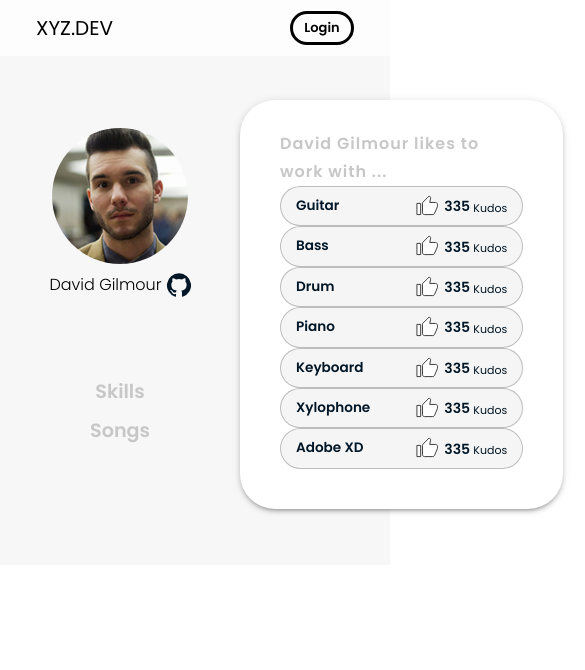
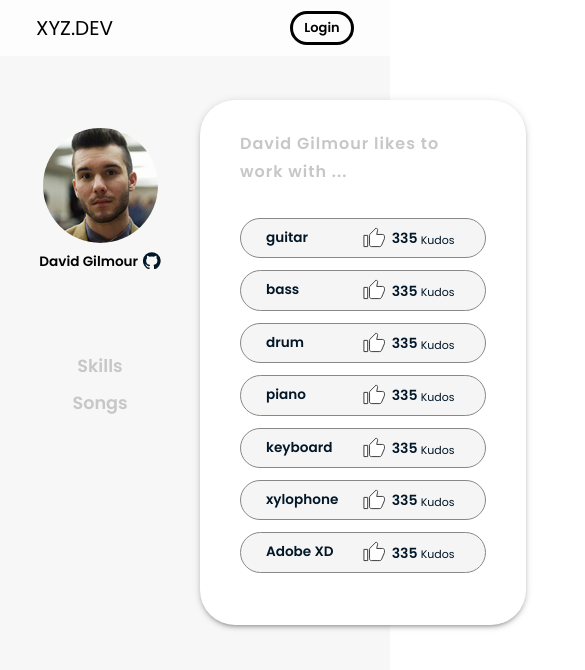
Before and after one commit to therealilyaskhan/songs-sharing, a React (Create React App) app in the folder frontend/: page /profile in a window 390 px wide. Shown: the top 670 px of the page, 585 px wide, since content can reach past the window. Built offline with nearby package versions, Linux system fonts and the light colour scheme.

Commit message:
user profile made complelety responsive for ipad and tablet users

```diff
--- /dev/null
+++ b/frontend/src/components/ArtistSkillItem.js
@@ -0,0 +1,96 @@
+import { useState } from 'react';
+import Box from '@material-ui/core/Box';
+import Typography from '@material-ui/core/Typography';
+import { makeStyles } from '@material-ui/core/styles';
+
+import ThumbUpIcon from '@material-ui/icons/ThumbUp';
+
+import IWT from '../components/IWT';
+
+const useStyles = makeStyles({
+  skillItem: {
+    fontSize: 12,
+    backgroundColor: 'rgba(0, 0, 0, 0.04)',
+    padding: '5px 30px 5px 25px',
+    marginBottom: 12,
+    borderRadius: 50,
+    border: '0.5px solid #888888'
+  },
+  iwtTextSize: {
+    '& > *': {
+      fontSize: '0.85rem',
+    }
+  },
+  iwtWeight600: {
+    '& > *': {
+      fontWeight: 600
+    }
+  },
+  weight600: {
+    fontWeight: 600
+  },
+  kudos: {
+    fontSize: 11,
+    fontWeight: 400,
+    marginBottom: '-4px'
+  },
+  thumb: {
+    width: '1.4rem',
+    height: 'auto',
+    cursor: 'pointer',
+  },
+  notLikedThumb: {
+    fill: '#ffffff',
+    stroke: '#333333',
+  },
+  likedThumb: {
+    fill: '#2d86ff',
+  }
+});
+
+export default function ArtistSkillItem({ skill }) {
+
+  const classes = useStyles();
+  const [liked, setLiked] = useState(false);
+
+  const toggleLikeClass = () => {
+    setLiked(!liked);
+  };
+
+  return (
+    <Box
+      key={skill.skillName}
+      className={classes.skillItem}
+      display='flex'
+      justifyContent='space-between'
+      alignItems='center'
+    >
+      <IWT
+        endIcon
+        text={skill.skillName}
+        textSizeRule={classes.iwtTextSize}
+        textWeightRule={classes.iwtWeight600}
+        mrText={20}
+      >
+        <ThumbUpIcon
+          className={`${classes.thumb} ${liked ? classes.likedThumb : classes.notLikedThumb}`}
+          onClick={toggleLikeClass}
+        />
+      </IWT>
+      <Box ml={0.75} mr={0.4} mb={-0.25} >
+        <Typography
+          className={classes.weight600}
+          variant="subtitle2"
+        >
+          {skill.kudos}
+        </Typography>
+      </Box>
+      <Typography
+        variant="caption"
+        className={classes.kudos}
+      >
+        Kudos
+      </Typography>
+    </Box>
+  );
+}
--- a/frontend/src/components/IWT.js
+++ b/frontend/src/components/IWT.js
@@ -15,6 +15,8 @@ const useStyles = makeStyles((theme) => ({
   listText: {
     paddingLeft: props => props.endIcon ? 0 : 5,
     paddingRight: props => props.endIcon ? 5 : 0,
+    marginRight: props => props.mrText ? props.mrText : 0,
+    marginLeft: props => props.mlText ? props.mlText : 0,
     flex: props => props.centered ? '0 0 auto' : '1 1 auto'
   }
 }));
--- a/frontend/src/components/UserProfileInfo.js
+++ b/frontend/src/components/UserProfileInfo.js
@@ -3,7 +3,7 @@ import List from '@material-ui/core/List';
 import ListItem from '@material-ui/core/ListItem';
 import ListItemText from '@material-ui/core/ListItemText';
 import { makeStyles } from '@material-ui/core/styles';
-import { Box } from '@material-ui/core';
+import { Box, useMediaQuery } from '@material-ui/core';
 
 import GitHubIcon from '@material-ui/icons/GitHub';
 
@@ -12,7 +12,7 @@ import IWT from './IWT';
 
 const useStyles = makeStyles((theme) => ({
   listItemText: {
-    fontSize: '1.2rem',
+    fontSize: sm => sm ? '1.1rem' : '1.2rem',
     fontWeight: 700,
     color: '#C7C7C7',
     textTransform: 'capitalize'
@@ -35,12 +35,25 @@ const useStyles = makeStyles((theme) => ({
     '&:active > * > *, &:focus > * > *': {
       color: '#0F94EC'
     }
+  },
+  iwtTextSize: {
+    '& > *': {
+      fontSize: '0.85rem',
+    }
+  },
+  userIcon: {
+    marginTop: '-3px'
+  },
+  smallIcon: {
+    width: '1.1rem',
+    height: 'auto'
   }
 }));
 
 export default function UserProfileInfo({ userPhoto, fullName, setActiveLink, profileNavs }) {
 
-  const classes = useStyles();
+  const sm = useMediaQuery('(max-width:640px)');
+  const classes = useStyles(sm);
 
   const navs = (
     <List>
@@ -72,16 +85,19 @@ export default function UserProfileInfo({ userPhoto, fullName, setActiveLink, pr
           centered
           alt="artist photo"
           aria-label="artist photo"
-          size={136}
+          size={sm ? 115 : 136}
         />
         <IWT
           centered
           endIcon
           text={fullName}
           customStyles={classes.iwt}
+          textWeightRule={classes.weight600}
+          {...sm ? { textSizeRule: classes.iwtTextSize } : {}}
         >
           <GitHubIcon
             color="primary"
+            className={`${classes.userIcon} ${sm ? classes.smallIcon : ''}`}
           />
         </IWT>
       </Box>
--- a/frontend/src/layout/UserProfileLayout.js
+++ b/frontend/src/layout/UserProfileLayout.js
@@ -8,6 +8,7 @@ import UserSkillsScreen from '../screens/UserSkillsScreen';
 import UserSongsScreen from '../screens/UserSongsScreen';
 
 import Photo from '../assets/images/user_img.jpg';
+import { useMediaQuery } from '@material-ui/core';
 
 const useStyles = makeStyles({
   root: {
@@ -19,6 +20,7 @@ const useStyles = makeStyles({
 
 export default function BuildSong() {
   const classes = useStyles();
+  const sm = useMediaQuery('(max-width:640px)');
   const [activeLink, setActiveLink] = useState('skills');
 
   //fetch user data from api endpoint
@@ -69,7 +71,7 @@ export default function BuildSong() {
       <Box
         flexGrow={1}
         flexShrink={1}
-        minWidth='240px'
+        minWidth={sm ? '200px' : '240px'}
         maxWidth='350px'
       >
         <UserProfileInfo
--- a/frontend/src/screens/UserSkillsScreen.js
+++ b/frontend/src/screens/UserSkillsScreen.js
@@ -2,14 +2,11 @@ import React from 'react';
 import Box from '@material-ui/core/Box';
 import { makeStyles } from '@material-ui/core/styles';
 import Typography from '@material-ui/core/Typography';
-
-import ThumbUpIcon from '@material-ui/icons/ThumbUp';
-import ThumbUpOutlinedIcon from '@material-ui/icons/ThumbUpOutlined';
+import { useMediaQuery } from '@material-ui/core';
 
 import CardContainer from '../components/Card/CardContainer';
 import CardContentSimple from '../components/Card/CardContentSimple';
-import StyledButton from '../components/controls/StyledButton';
-import IWT from '../components/IWT';
+import ArtistSkillItem from '../components/ArtistSkillItem';
 
 const useStyles = makeStyles({
   cardMinHeight: {
@@ -17,53 +14,23 @@ const useStyles = makeStyles({
   },
   flexColumn: {
     display: 'flex',
-    flexDirection: 'column',
-    alignItems: 'flex-start'
+    flexDirection: 'column'
   },
   fontStyles: {
     fontWeight: 600,
     color: '#C7C7C7',
     letterSpacing: 1
-  },
-  skillItem: {
-    fontSize: 12,
-    backgroundColor: 'rgba(0, 0, 0, 0.04)',
-    paddingLeft: 15,
-    paddingRight: 15,
-    minWidth: '15.2rem'
-  },
-  iwtTextSize: {
-    '& > *': {
-      fontSize: '0.85rem',
-    }
-  },
-  iwtWeight600: {
-    '& > *': {
-      fontWeight: 600
-    }
-  },
-  weight600: {
-    fontWeight: 600
-  },
-  kudos: {
-    fontSize: 11,
-    fontWeight: 400,
-    marginBottom: '-4px'
-  },
-  thumbColor: {
-    fill: '#ffffff',
-    stroke: '#333333',
-    width: '1.4rem',
-    height: 'auto'
   }
 });
 
 export default function UserSkillsScreen({ skills, userFullName }) {
 
   const classes = useStyles();
+  const md = useMediaQuery('(max-width:680px)');
+  const xs = useMediaQuery('(max-width:800px)');
 
   return (
-    <Box mr={8} pt={5.5} pb={7}>
+    <Box mr={md ? 5 : 8} pt={5.5} pb={7}>
       <CardContainer
         elevation={3}
         br={35}
@@ -91,48 +58,18 @@ export default function UserSkillsScreen({ skills, userFullName }) {
           >
             {userFullName + ' '}likes to work with ...
           </Typography>
+
+          <Box mt={4} maxWidth='450px'>
             {
               skills.map((skill) => {
                 return (
-                <StyledButton
-                  key={skill.skillName}
-                  disableRipple
-                  disableFocusRipple
-                  disableElevation
-                  elevation={0}
-                  variant="outlined"
-                  size="medium"
-                  customStyles={classes.skillItem}
-                >
-                  <IWT
-                    endIcon
-                    text={skill.skillName}
-                    textSizeRule={classes.iwtTextSize}
-                    textWeightRule={classes.iwtWeight600}
-                    customStyles={classes.iwt}
-                  >
-                    <ThumbUpIcon
-                      className={classes.thumbColor}
-                    />
-                  </IWT>
-                  <Box ml={0.75} mr={0.4} mb={-0.25} >
-                    <Typography
-                      className={classes.weight600}
-                      variant="subtitle2"
-                    >
-                      {skill.kudos}
-                    </Typography>
-                  </Box>
-                  <Typography
-                    variant="caption"
-                    className={classes.kudos}
-                  >
-                    Kudos
-                  </Typography>
-                </StyledButton>
+                  <ArtistSkillItem skill={skill} />
                 );
               })
             }
+          </Box>
+
+
         </CardContentSimple>
       </CardContainer>
     </Box>
```
Lines whose indentation alone changed are shown as unchanged.
